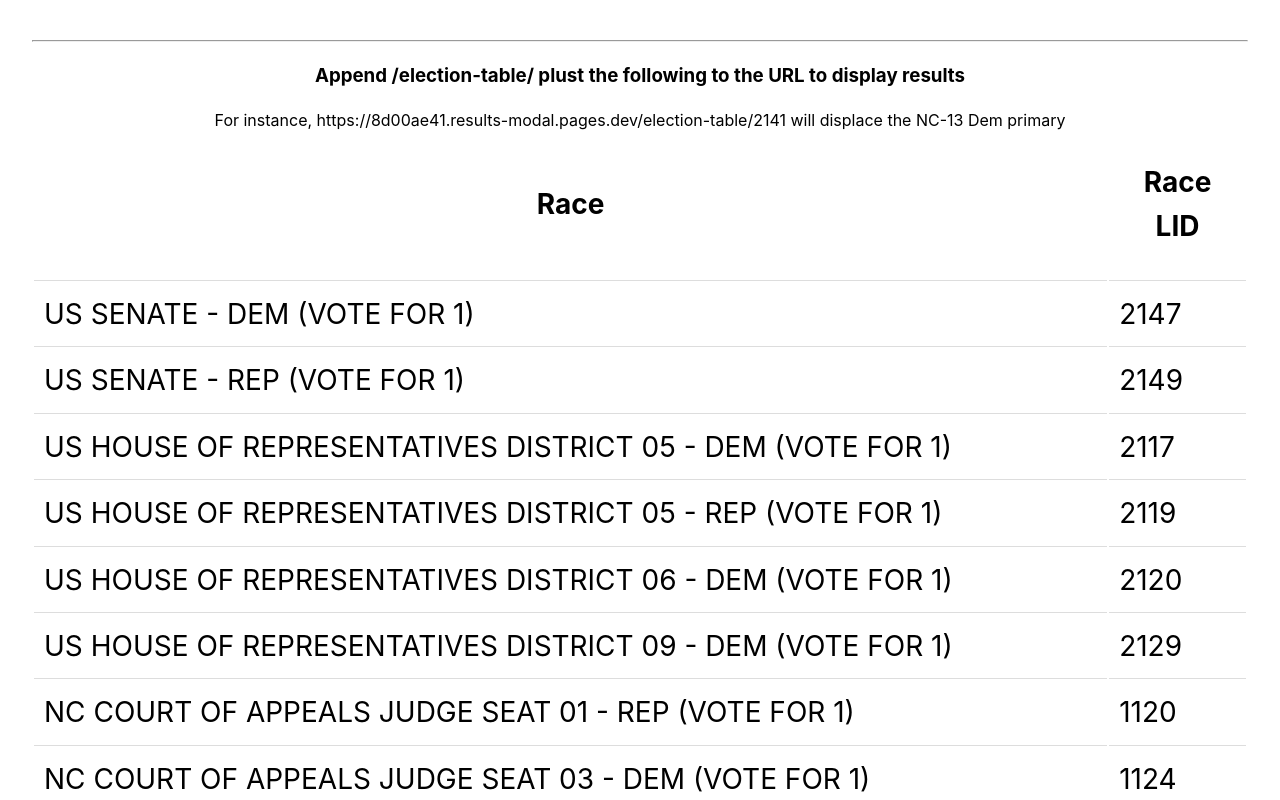
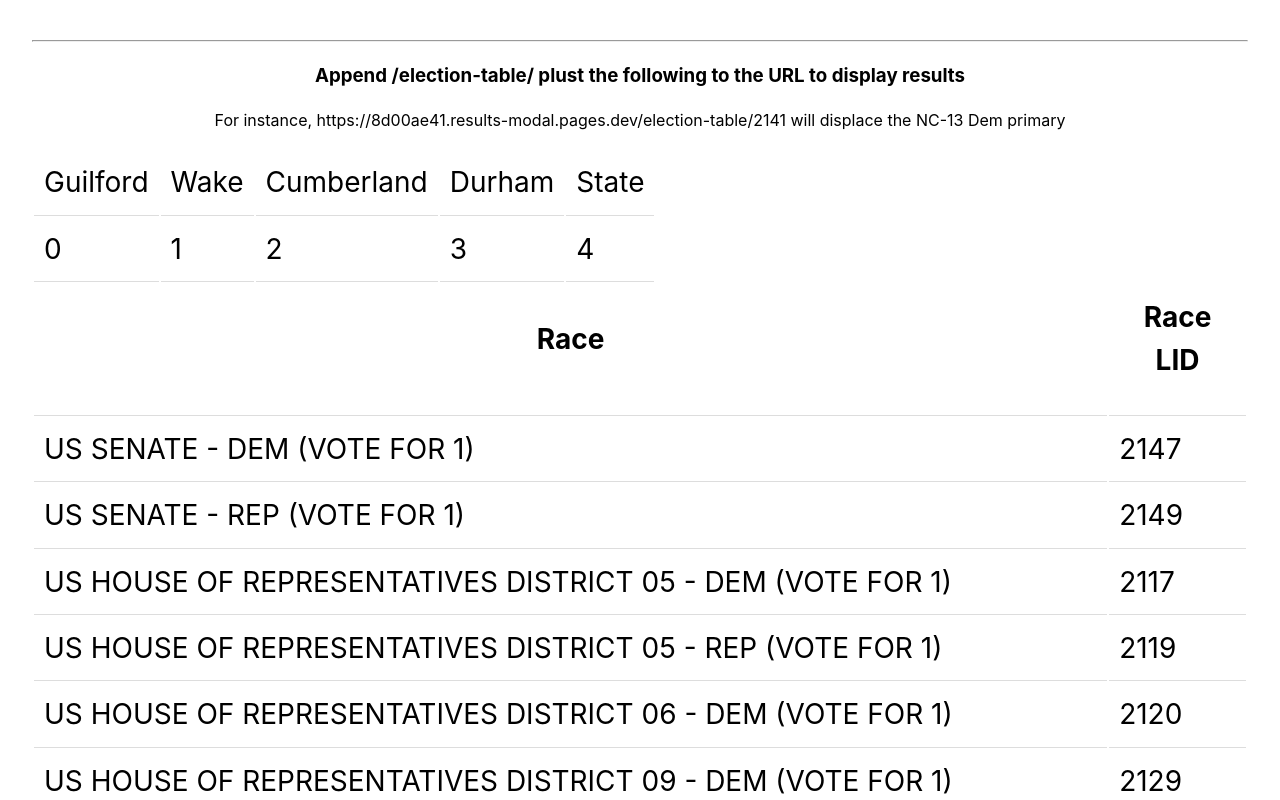
Before and after one commit to gracemcmc/results-modal, a React (Vite) app: page / in a window 1280 px wide. Shown: the top 800 px of the page. Built offline with nearby package versions, Linux system fonts and the light colour scheme.

Commit message:
i hope that fixed it

```diff
--- a/src/App.tsx
+++ b/src/App.tsx
@@ -46,8 +46,23 @@ export function App() {
         <div id="list">
           <h3>Append /election-table/ plust the following to the URL to display results</h3>
           <p> For instance, https://8d00ae41.results-modal.pages.dev/election-table/2141 will displace the NC-13 Dem primary</p>
-
         </div>
+        <table>
+          <tr>
+            <td>Guilford</td>
+            <td>Wake</td>
+            <td>Cumberland</td>
+            <td>Durham</td>
+            <td>State</td>
+          </tr>
+          <tr>
+            <td>0</td>
+            <td>1</td>
+            <td>2</td>
+            <td>3</td>
+            <td>4</td>
+          </tr>
+        </table>
         <div id = "options"><OptionsTable /></div>
     </>
     )
--- a/src/Components.tsx
+++ b/src/Components.tsx
@@ -1,5 +1,5 @@
-import {Table, Button} from "@mantine/core";
-import {GetResultsNCSBE} from './functions.ts';
+import { Table, Button } from "@mantine/core";
+import { GetResultsNCSBE, results_parser } from './functions.ts';
 import { useState, useEffect } from 'react';
 import races from './list_of_races.json';
 
@@ -12,11 +12,13 @@ export function ResultsTable(props: {input_props:string[]}) {
   const [results_table, setResults_Table] = useState<unknown[] | undefined>([]);
   const input_url = "https://fpfn4rqbhwnzwe5k2q7tsyy7ga0nbrfb.lambda-url.us-east-2.on.aws/";
 
+  const page = props.input_props[0]
   const race_lid = props.input_props[1]
-  const race_cid = props.input_props[0]
+
 
   function filterAndSetTable(results: any){
-    const filtered = results.filter((item: any) => (item.lid == race_lid) && (item.cid == race_cid));
+    const parsed = results_parser(results[page]);
+    const filtered = parsed.filter((item: any) => item.lid == race_lid);
     setResults_Table(filtered);
     return filtered;
   }
--- a/src/functions.ts
+++ b/src/functions.ts
@@ -37,8 +37,7 @@ export async function GetResultsNCSBE(url: string) {
       }
       const result = await response.json();
       //const duplicates_removed = eatDelete(result);
-      const parsed_results = results_parser(result);
-      return parsed_results;
+      return result;
     } catch (e: any) {
       console.error(e.message, url);
     };
@@ -53,10 +52,9 @@ function eatDelete(results_table: {[key:string]: string}[]) {
   return proper;
 }
 
-function results_parser(results_table: {[key:string]: string}[]) {
+export function results_parser(results_table: {[key:string]: string}[]) {
 	const new_array = [];
-  for (let p = 0; p < results_table.length; p++) {
-  	for (let i = 0; i < results_table[p].length; i++) {
+  	for (let i = 0; i < results_table.length; i++) {
       let new_dictionary = {
           race: "",
           candidate: "",
@@ -65,14 +63,13 @@ function results_parser(results_table: {[key:string]: string}[]) {
           lid: "",
           cid: ""
         }
-        new_dictionary.race = results_table[p][i].cnm;
-        new_dictionary.candidate = results_table[p][i].bnm;
-        new_dictionary.votes = results_table[p][i].vct;
-        new_dictionary.percent = results_table[p][i].pct;
-        new_dictionary.lid = results_table[p][i].lid;
-        new_dictionary.cid = results_table[p][i].cid;
+        new_dictionary.race = results_table[i].cnm;
+        new_dictionary.candidate = results_table[i].bnm;
+        new_dictionary.votes = results_table[i].vct;
+        new_dictionary.percent = results_table[i].pct;
+        new_dictionary.lid = results_table[i].lid;
+        new_dictionary.cid = results_table[i].cid;
         new_array.push(new_dictionary);
       }
-  	}
 	return new_array;
 }
--- a/src/routes/election-table/$id.tsx
+++ b/src/routes/election-table/$id.tsx
@@ -21,7 +21,8 @@ const urls_by_locale = [
 
 function RouteComponent() {
   const params = Route.useParams();
-  let input_props = ["0", "2117"]
+  let input_props = ["92", "2117"];
+  // cid , lid
   input_props = params.id.split("_");
   //const url = urls_by_locale.find(locale => locale.outlet == input_props[0])?.url ?? "";
 //<div><ResultsTable {} /></div>
```
